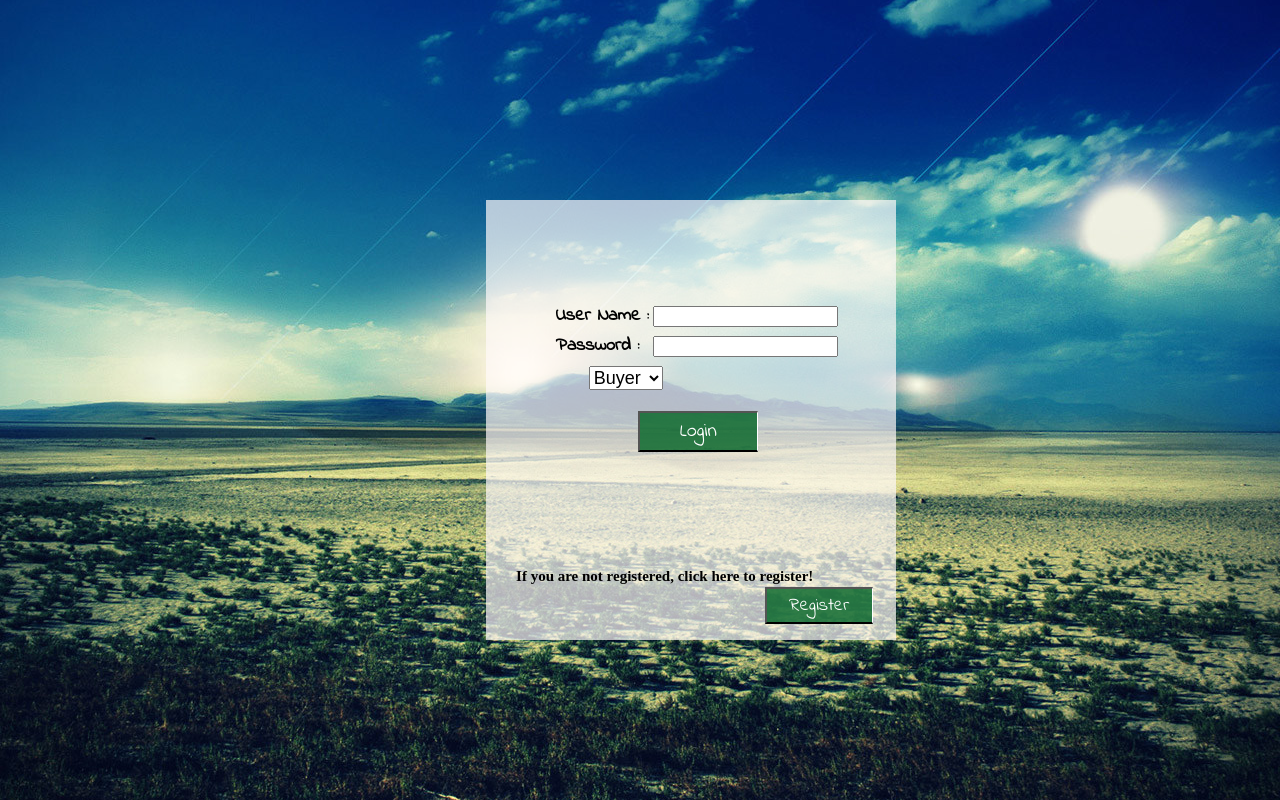
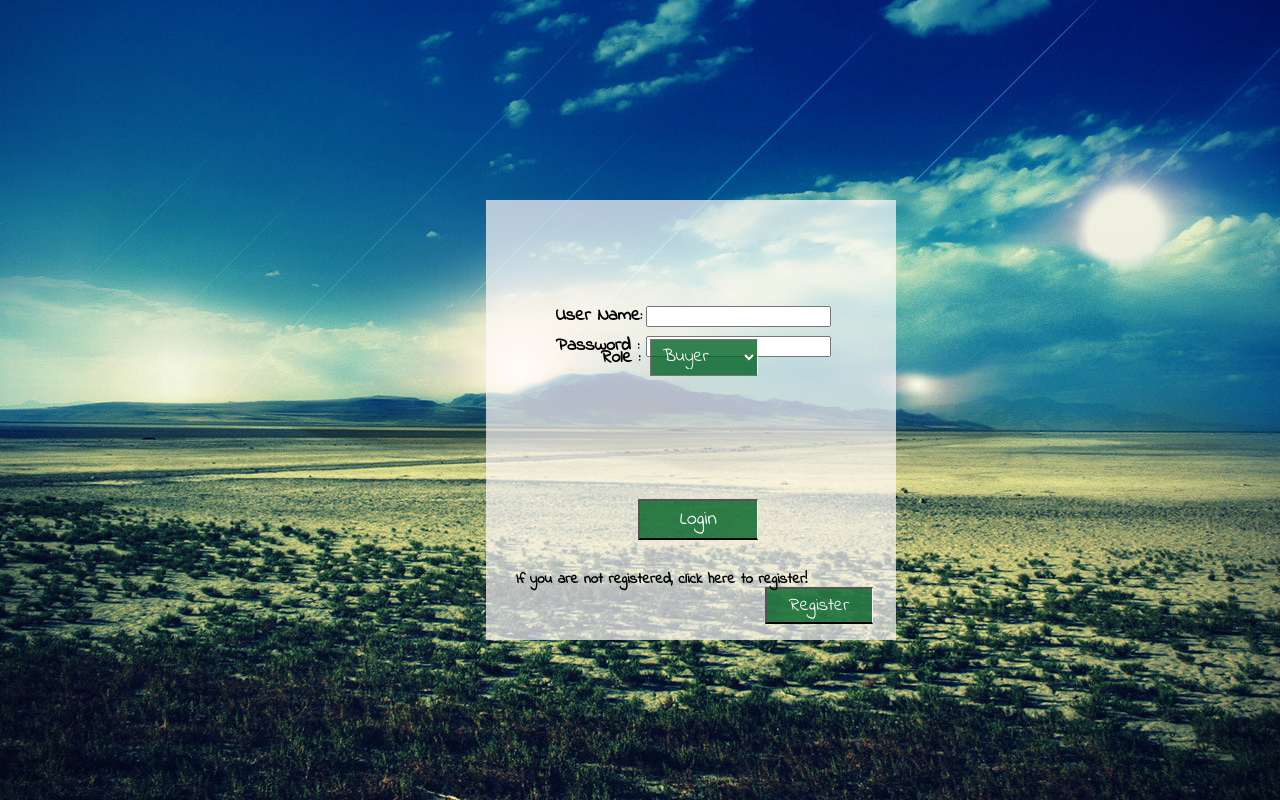
Before and after one commit to NegoescuCristian/LicentaCSIE-Frontend, a plain HTML site: page Licenta-Frontend/client/pages/login.html in a window 1280 px wide. Drawn offline with Linux system fonts and the light colour scheme; files that its build step writes are made by us from their sources; files whose address does not match are found by name.

Commit message:
client side

```diff
--- a/Licenta-Frontend/client/css/login.css
+++ b/Licenta-Frontend/client/css/login.css
@@ -15,11 +15,34 @@ padding-left:10px;
     font-size: 18px;
 }
 
+
+ #select
+{
+    float: left;
+    width: 6em;
+    text-decoration: none;
+    color: white;
+    background-color: rgba(0,98,36,0.8);
+    padding: 0.2em 0.4em;
+    border-right: 1px solid white;
+    font-family: 'Indie Flower', cursive;
+    font-size: 15px;
+
+}
+
+#select:hover
+{
+   background-color:#7ac142 ;
+
+}
+
 #select{
 
     position: absolute;
 
-    left: 25%;
+
+    left: 40%;
+    bottom:60%;
 
 
     font-size: 18px;
@@ -47,7 +70,7 @@ padding-left:10px;
 #loginB{
 
     position: absolute;
-    top: 48%;
+    top: 68%;
     left: 37%;
     right: 40%;
     font-size: 20px;
@@ -93,3 +116,10 @@ padding-left:10px;
     color:white;
 
 }
+#role{
+
+
+    position: absolute;
+    left: 28%;
+    bottom:57%;
+}
--- a/Licenta-Frontend/client/css/register.css
+++ b/Licenta-Frontend/client/css/register.css
@@ -15,11 +15,33 @@ padding-left:10px;
     font-size: 18px;
 }
 
+ #select
+{
+    float: left;
+    width: 6em;
+    text-decoration: none;
+    color: white;
+    background-color: rgba(0,98,36,0.8);
+    padding: 0.2em 0.4em;
+    border-right: 1px solid white;
+    font-family: 'Indie Flower', cursive;
+    font-size: 15px;
+
+}
+
+#select:hover
+{
+   background-color:#7ac142 ;
+
+}
+
 #select{
 
     position: absolute;
 
+
     left: 44%;
+    bottom:50%;
 
 
     font-size: 18px;
@@ -47,7 +69,7 @@ padding-left:10px;
 #submitB{
 
     position: absolute;
-    top: 68%;
+    top: 78%;
     left: 37%;
     right: 40%;
     font-size: 20px;
--- a/Licenta-Frontend/client/pages/login.html
+++ b/Licenta-Frontend/client/pages/login.html
@@ -2,12 +2,12 @@
   <html>
     <head>
 	<title>LOGIN</title>
-	<link rel="stylesheet" type="text/css" href="../css/login.css">
+	<link rel="stylesheet" type="text/css" href="/home/john/Licenta/git-workspace/LicentaCSIE-Frontend/Licenta-Frontend/client/css/login.css">
 <link href='http://fonts.googleapis.com/css?family=Indie+Flower' rel='stylesheet' type='text/css'>
     </head>
 
 
-    <body background=" ../images/b.jpg " style=" background-image: 'b.jpg';
+    <body background=" /home/john/Licenta/git-workspace/LicentaCSIE-Frontend/Licenta-Frontend/client/images/b.jpg " style=" background-image: 'b.jpg';
     background-repeat: no-repeat;
     background-attachment: fixed;
     background-position: center; ">
@@ -16,16 +16,16 @@
          <form name="f1" method="post" action="" id="f1">
 		 <table>
 			    <tr>
-				<td class="f1_label" style="font-family: 'Indie Flower', cursive; font-size: 18px; font-weight: bold;">User Name :</td><td><input type="text" name="username" value="" />
+				<td class="f1_label" style="font-family: 'Indie Flower', cursive; font-size: 18px; font-weight: bold;">User Name:</td><td><input type="text" name="username" value="" />
 				</td>
 			    </tr>
 			    <tr>
-				<td class="f1_label"style="font-family: 'Indie Flower', cursive; font-size: 18px; font-weight: bold;" >Password  :</td><td><input type="password" name="password" value=""  />
+				<td class="f1_label"style="font-family: 'Indie Flower', cursive; font-size: 18px; font-weight: bold;" > Password   :</td><td><input type="password" name="password" value=""  />
 				</td>
 			    </tr>
 
 				  <tr >
-					<td id="fraza"><p>If you are not registered, click here to register! </p></td>
+					<td id="fraza"><p style="font-family: 'Indie Flower', cursive; font-size: 15px; font-weight: bold">If you are not registered, click here to register! </p></td>
 		 			<button id="register" type="button">Register</button>
 				  </tr>
 
@@ -34,6 +34,8 @@
 
 
 		 </table>
+			 <p id="role"style="font-family: 'Indie Flower', cursive; font-size: 18px; font-weight: bold">Role : </p>
+
 			 <select id="select">
 				    <option>Buyer</option>
 				    <option>Seller</option>
```
Also changed, not shown: Licenta-Frontend/client/pages/register.html (+1 -0 lines).
